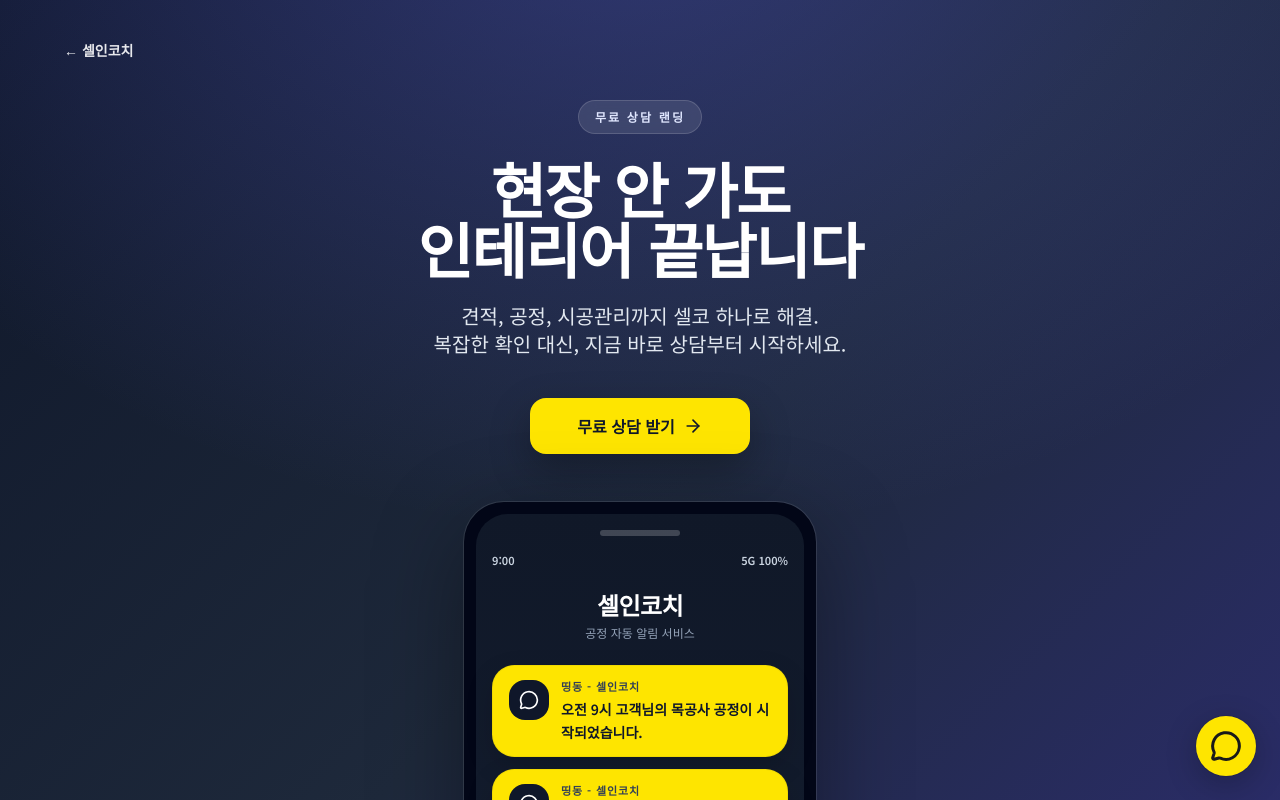
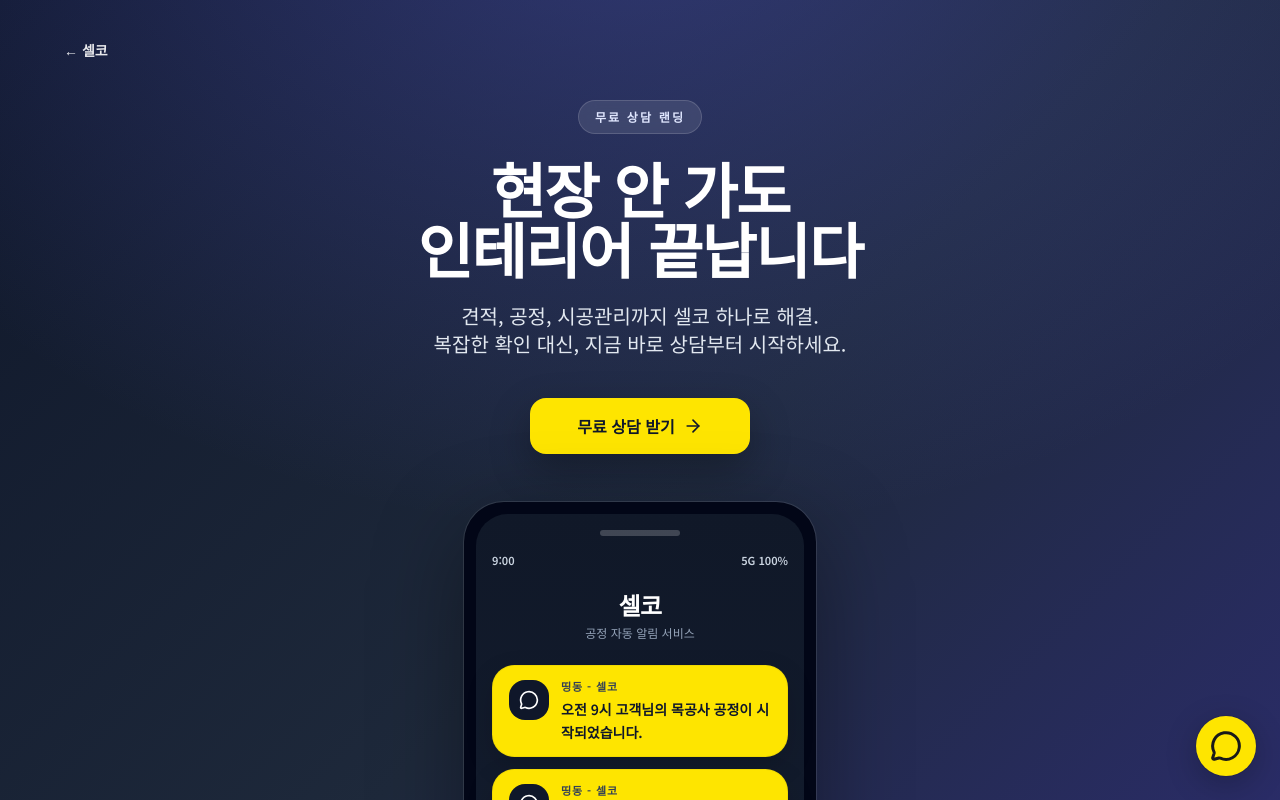
Before and after one commit to hoyoulsa2020-spec/company-sel-ko-landing, a Next.js app: page /experience in a window 1280 px wide. Shown: the top 800 px of the page. Built offline with nearby package versions, Linux system fonts and the light colour scheme.

Commit message:
chore: rebrand 셀인코치 to 셀코 across site copy and metadata
Made-with: Cursor

```diff
--- a/app/experience/page.tsx
+++ b/app/experience/page.tsx
@@ -18,7 +18,7 @@ import { SITE_URL } from "@/lib/site";
 const KAKAO_URL = "https://open.kakao.com/o/sKQBlymi";
 
 export const metadata: Metadata = {
-  title: "셀인코치 | 무료 상담 랜딩",
+  title: "셀코 | 무료 상담 랜딩",
   description:
     "현장 안 가도 인테리어 끝납니다. 견적, 공정, 시공관리까지 셀코 하나로 해결하세요.",
   alternates: { canonical: "/experience" },
@@ -98,7 +98,7 @@ export default function ExperiencePage() {
         <div className="relative mx-auto max-w-6xl">
           <div className="flex items-center justify-between">
             <Link href="/" className="text-sm font-semibold text-white/90 transition hover:text-white">
-              ← 셀인코치
+              ← 셀코
             </Link>
           </div>
 
@@ -136,7 +136,7 @@ export default function ExperiencePage() {
                   </div>
 
                   <div className="mt-5 text-center">
-                    <p className="text-2xl font-bold tracking-tight text-white">셀인코치</p>
+                    <p className="text-2xl font-bold tracking-tight text-white">셀코</p>
                     <p className="mt-1 text-xs text-slate-400">공정 자동 알림 서비스</p>
                   </div>
 
@@ -159,7 +159,7 @@ export default function ExperiencePage() {
                             )}
                           </div>
                           <div className="min-w-0">
-                            <p className="text-[11px] font-bold tracking-[0.08em] text-slate-700">띵동 - 셀인코치</p>
+                            <p className="text-[11px] font-bold tracking-[0.08em] text-slate-700">띵동 - 셀코</p>
                             <p className="mt-1 text-sm font-semibold leading-relaxed">{item}</p>
                           </div>
                         </div>
@@ -182,7 +182,7 @@ export default function ExperiencePage() {
                   </div>
 
                   <p className="mt-5 text-pretty text-center text-sm leading-relaxed text-slate-200">
-                    셀인코치 고객님이 인테리어 공정 시
+                    셀코 고객님이 인테리어 공정 시
                     <br />
                     매일 자동으로 받게 될 알림 서비스입니다.
                   </p>
@@ -350,7 +350,7 @@ export default function ExperiencePage() {
         <div className="mx-auto max-w-6xl">
           <SectionHeading
             eyebrow="For Partners"
-            title="전문시공업체 사장님도 셀인코치 하나로 더 편해집니다"
+            title="전문시공업체 사장님도 셀코 하나로 더 편해집니다"
             description="영업에 쏟던 시간을 줄이고, 현장에만 더 편하게 집중할 수 있습니다."
           />
           <div className="mt-14 grid gap-4 sm:grid-cols-2">
@@ -372,7 +372,7 @@ export default function ExperiencePage() {
           </div>
           <div className="mt-8 rounded-[2rem] bg-slate-900 px-6 py-8 text-center text-white shadow-[0_18px_48px_rgba(15,23,42,0.16)] sm:px-8">
             <p className="text-xl font-bold leading-relaxed tracking-tight sm:text-2xl">
-              이제 편하게 셀인코치 하나로
+              이제 편하게 셀코 하나로
               <br className="sm:hidden" /> 현장에만 편하게 집중하세요
             </p>
           </div>
--- a/app/layout.tsx
+++ b/app/layout.tsx
@@ -13,32 +13,32 @@ const noto = Noto_Sans_KR({
 
 export const metadata: Metadata = {
   metadataBase: new URL(SITE_URL),
-  title: "셀인코치 | 인테리어 시공 연결 서비스",
+  title: "셀코 | 인테리어 시공 연결 서비스",
   description:
-    "소비자와 전문 시공업체를 연결하는 셀인코치. 웹에서 바로 가입하고 시작하세요.",
+    "소비자와 전문 시공업체를 연결하는 셀코. 웹에서 바로 가입하고 시작하세요.",
   alternates: {
     canonical: "/",
   },
   openGraph: {
-    title: "셀인코치",
-    description: "셀인코치 - 셀프인테리어 소비자 - 공정별 전문시공업체 중개 플랫폼",
+    title: "셀코",
+    description: "셀코 - 셀프인테리어 소비자 - 공정별 전문시공업체 중개 플랫폼",
     type: "website",
     url: SITE_URL,
-    siteName: "셀인코치",
+    siteName: "셀코",
     locale: "ko_KR",
     images: [
       {
         url: "/opengraph-image",
         width: 1200,
         height: 630,
-        alt: "셀인코치",
+        alt: "셀코",
       },
     ],
   },
   twitter: {
     card: "summary_large_image",
-    title: "셀인코치",
-    description: "셀인코치 - 셀프인테리어 소비자 - 공정별 전문시공업체 중개 플랫폼",
+    title: "셀코",
+    description: "셀코 - 셀프인테리어 소비자 - 공정별 전문시공업체 중개 플랫폼",
     images: ["/opengraph-image"],
   },
   robots: {
--- a/app/opengraph-image.tsx
+++ b/app/opengraph-image.tsx
@@ -5,7 +5,7 @@ import { ImageResponse } from "next/og";
 
 export const runtime = "nodejs";
 
-export const alt = "셀인코치";
+export const alt = "셀코";
 export const size = { width: 1200, height: 630 };
 export const contentType = "image/png";
 
--- a/app/privacy/page.tsx
+++ b/app/privacy/page.tsx
@@ -4,7 +4,7 @@ import Link from "next/link";
 import { SITE_URL } from "@/lib/site";
 
 export const metadata: Metadata = {
-  // 루트 layout title(셀인코치)과 합쳐지지 않도록 전체 타이틀을 고정
+  // 루트 layout title(셀코)과 합쳐지지 않도록 전체 타이틀을 고정
   title: { absolute: "개인정보처리방침 | 셀코" },
   description:
     "셀코 개인정보처리방침. 수집 항목, 이용 목적, 보관 기간, 제3자 제공, 이용자 권리 및 문의처 안내.",
--- a/components/ExperienceLanding.tsx
+++ b/components/ExperienceLanding.tsx
@@ -38,7 +38,7 @@ export function ExperienceLanding() {
             href="/"
             className="shrink-0 text-sm font-bold tracking-tight text-white transition hover:text-indigo-200"
           >
-            ← 셀인코치
+            ← 셀코
           </Link>
           <a
             href={CTA_URL}
@@ -72,7 +72,7 @@ export function ExperienceLanding() {
                 이렇게까지 편해집니다
               </h1>
               <p className="mx-auto mt-8 max-w-2xl text-pretty text-lg font-medium leading-relaxed text-slate-200 sm:text-xl sm:leading-relaxed">
-                복잡한 과정 없이 셀인코치 하나로 시작부터 완료까지
+                복잡한 과정 없이 셀코 하나로 시작부터 완료까지
               </p>
               <p className="mx-auto mt-5 max-w-xl text-pretty text-base leading-relaxed text-slate-400 sm:text-lg">
                 설명할 필요 없이, 시스템이 알아서 움직입니다
@@ -321,7 +321,7 @@ export function ExperienceLanding() {
             <Link href="/" className="font-semibold text-slate-800 transition hover:text-indigo-600">
               회사 소개 랜딩
             </Link>
-            <p>© 셀인코치</p>
+            <p>© 셀코</p>
           </div>
         </footer>
       </main>
--- a/components/Landing.tsx
+++ b/components/Landing.tsx
@@ -133,7 +133,7 @@ export function Landing() {
                     셀
                   </span>
                   <span className="text-[15px] font-bold tracking-tight text-white drop-shadow-sm">
-                    셀인코치
+                    셀코
                   </span>
                 </div>
                 <a
@@ -185,7 +185,7 @@ export function Landing() {
                   </span>
                 </h1>
                 <p className="mx-auto mt-5 max-w-xl text-pretty text-center text-[15px] leading-relaxed text-slate-200/95 sm:text-lg">
-                  셀인코치는 소비자와 시공업체를 직접 연결하는 구조로 설계되었습니다. 불필요한 중간 단계를
+                  셀코는 소비자와 시공업체를 직접 연결하는 구조로 설계되었습니다. 불필요한 중간 단계를
                   줄이면, 공사 범위와 선택이 더 분명해지고 합리적인 판단을 돕습니다.
                 </p>
 
@@ -235,7 +235,7 @@ export function Landing() {
                 많을수록 전달 과정에서 추가 비용이 발생할 여지도 커질 수 있습니다.
               </p>
               <p className="text-pretty">
-                <strong className="font-semibold text-slate-800">셀인코치</strong>는 소비자와 시공업체를
+                <strong className="font-semibold text-slate-800">셀코</strong>는 소비자와 시공업체를
                 직접 연결하는 구조를 지향합니다. 불필요한 단계를 줄이면 공사의 시작점이 분명해지고, 범위와
                 선택을 비교하기에도 수월해집니다.
               </p>
@@ -300,7 +300,7 @@ export function Landing() {
                     <Link2 className="h-5 w-5" aria-hidden />
                   </div>
                   <div>
-                    <p className="text-xs font-semibold uppercase tracking-wide text-indigo-700">셀인코치</p>
+                    <p className="text-xs font-semibold uppercase tracking-wide text-indigo-700">셀코</p>
                     <h3 className="text-lg font-bold text-slate-900">직접 연결 구조</h3>
                   </div>
                 </div>
@@ -516,7 +516,7 @@ export function Landing() {
                 aria-label="이용 방법 3단계"
               >
                 {[
-                  { step: "1", title: "접속", desc: "웹으로 셀인코치에 들어옵니다." },
+                  { step: "1", title: "접속", desc: "웹으로 셀코에 들어옵니다." },
                   { step: "2", title: "가입", desc: "간단한 정보로 계정을 만듭니다." },
                   { step: "3", title: "이용", desc: "상담·연결 흐름에 맞춰 진행합니다." },
                 ].map((s, i) => (
@@ -572,7 +572,7 @@ export function Landing() {
 
           <div className="relative mx-auto max-w-2xl px-4 text-center sm:px-6">
             <motion.div {...fadeUp}>
-              <p className="text-sm font-medium text-indigo-200/90">셀인코치</p>
+              <p className="text-sm font-medium text-indigo-200/90">셀코</p>
               <h2 className="mt-3 text-balance text-2xl font-bold tracking-tight sm:text-3xl">
                 구조를 이해했다면, 직접 연결로 시작해 보세요
               </h2>
@@ -604,7 +604,7 @@ export function Landing() {
                 >
                   셀
                 </span>
-                <span className="text-sm font-bold tracking-tight text-slate-900">셀인코치</span>
+                <span className="text-sm font-bold tracking-tight text-slate-900">셀코</span>
               </div>
               <p className="max-w-sm text-xs leading-relaxed text-slate-500">
                 소비자와 시공업체를 직접 연결하는 셀프인테리어 플랫폼입니다.
```
Also changed, not shown: 1 other file (tests, documents, lock files or other folders).
